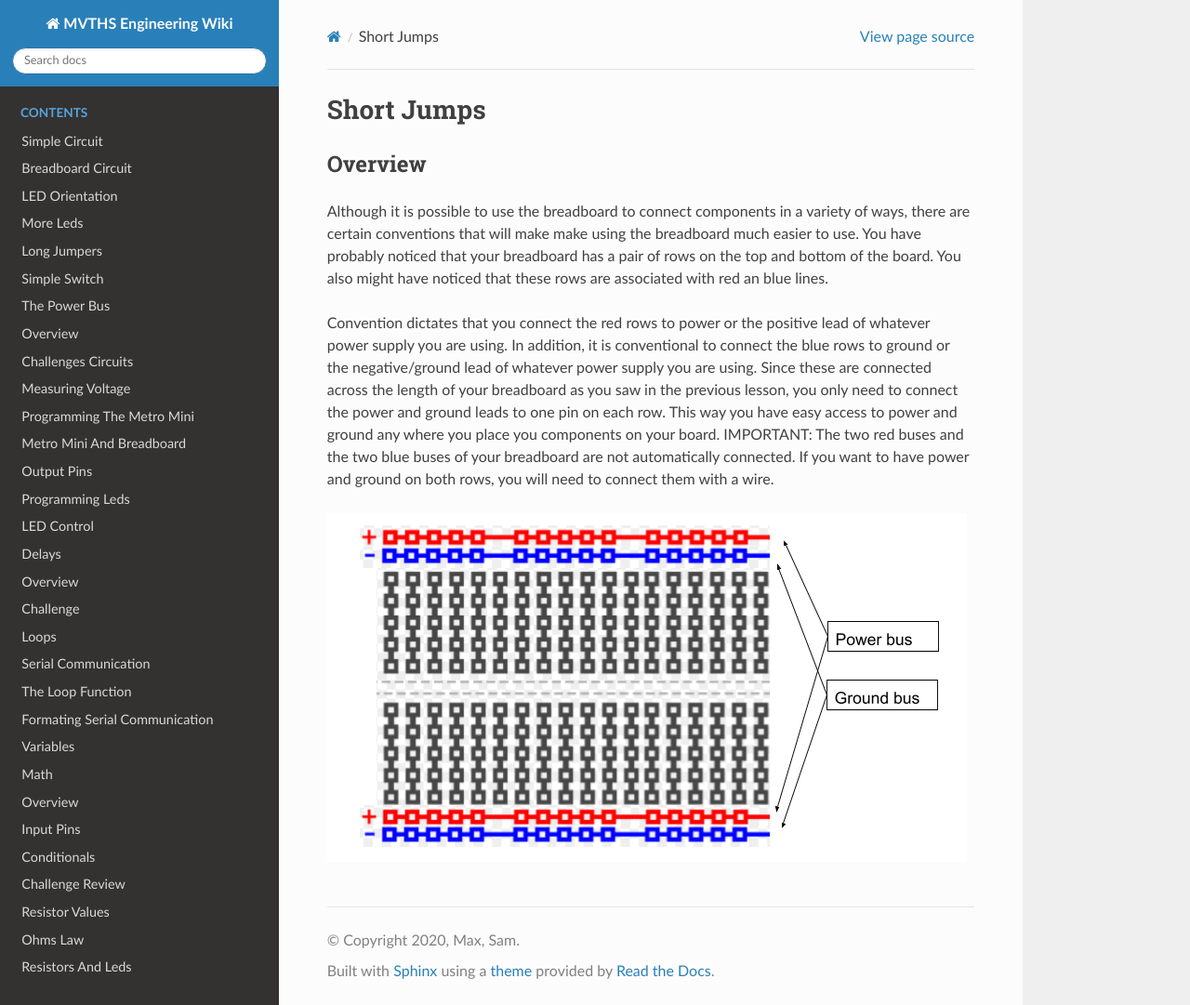
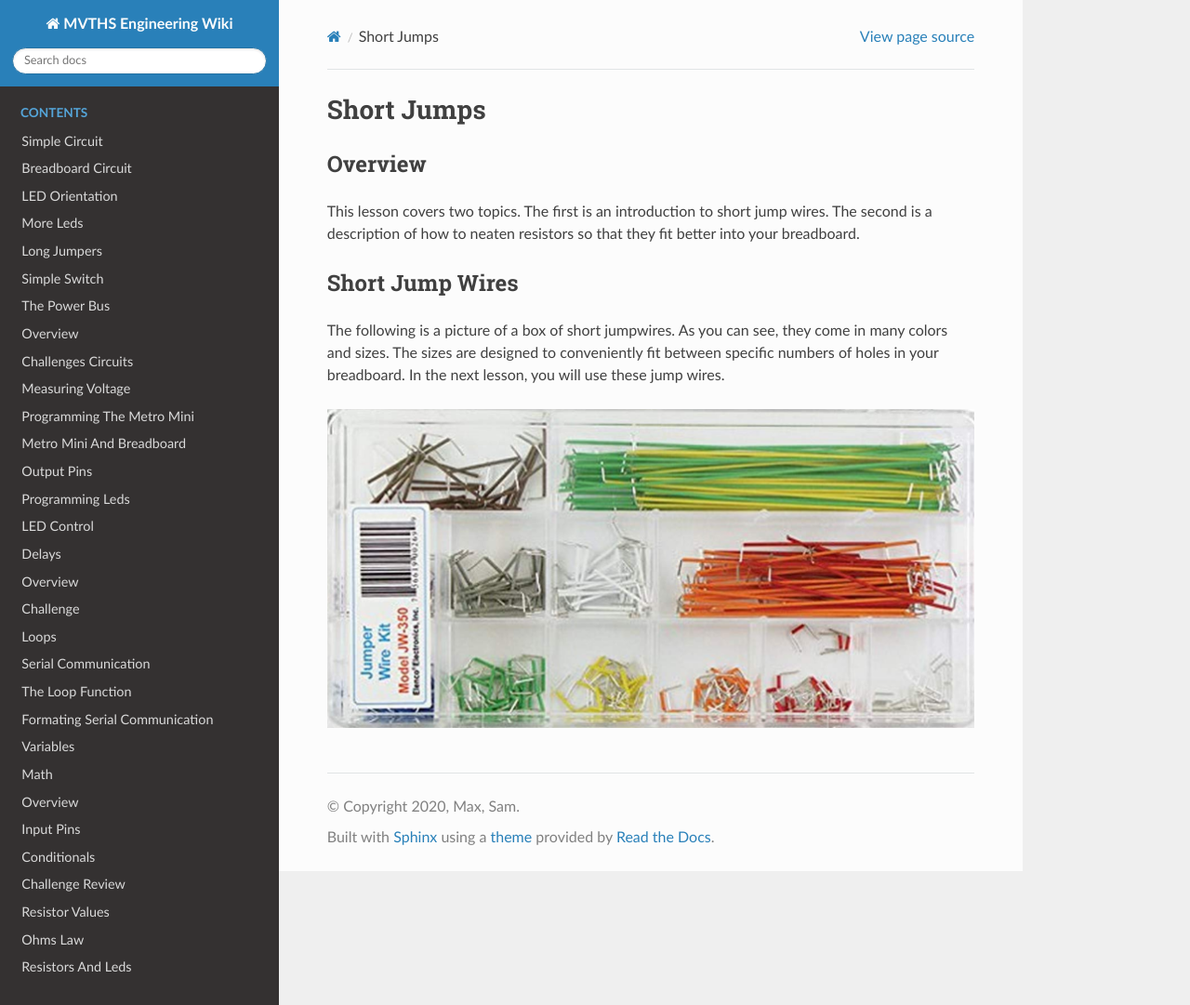
Before and after one commit to maxtkc/mvths-wiki, a Sphinx documentation site: the page built from docs/005a-shortjumps.rst, in a window 1280 px wide and 1081 px high. Shown: the whole window at 93% size. Built offline with Sphinx 7.4.7 and the Read the Docs theme 2.0.0, drawn with Linux system fonts in a browser that asks for light colours; pages that are not in the unit, such as notebooks, are missing from menus.

Commit message:
Update 005a-shortjumps.rst

```diff
--- a/docs/005a-shortjumps.rst
+++ b/docs/005a-shortjumps.rst
@@ -4,8 +4,11 @@ Short Jumps
 Overview
 --------
 
-Although it is possible to use the breadboard to connect components in a variety of ways, there are certain conventions that will make make using the breadboard much easier to use. You have probably noticed that your breadboard has a pair of rows on the top and bottom of the board. You also might have noticed that these rows are associated with red an blue lines.
+This lesson covers two topics. The first is an introduction to short jump wires. The second is a description of how to neaten resistors so that they fit better into your breadboard.
 
-Convention dictates that you connect the red rows to power or the positive lead of whatever power supply you are using. In addition, it is conventional to connect the blue rows to ground or the negative/ground lead of whatever power supply you are using. Since these are connected across the length of your breadboard as you saw in the previous lesson, you only need to connect the power and ground leads to one pin on each row. This way you have easy access to power and ground any where you place you components on your board. IMPORTANT: The two red buses and the two blue buses of your breadboard are not automatically connected. If you want to have power and ground on both rows, you will need to connect them with a wire.
+Short Jump Wires
+-----------------
 
-.. image:: images/breaddiagram.PNG
+The following is a picture of a box of short jumpwires. As you can see, they come in many colors and sizes. The sizes are designed to conveniently fit between specific numbers of holes in your breadboard. In the next lesson, you will use these jump wires.
+
+.. image:: images/shortjumpwires.PNG
```
